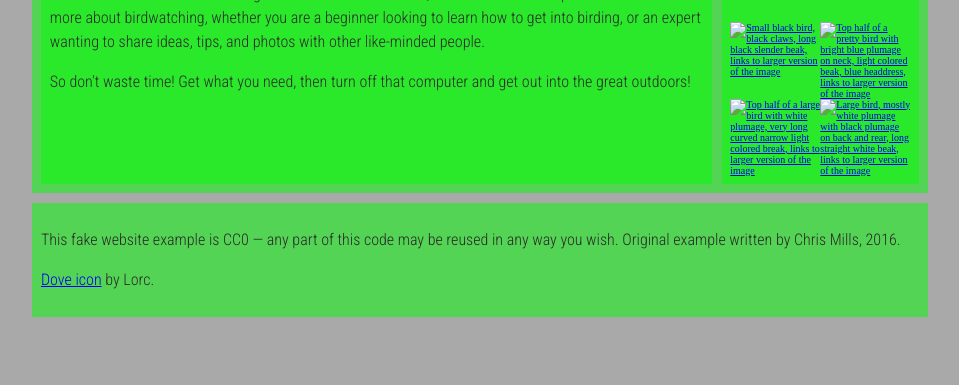
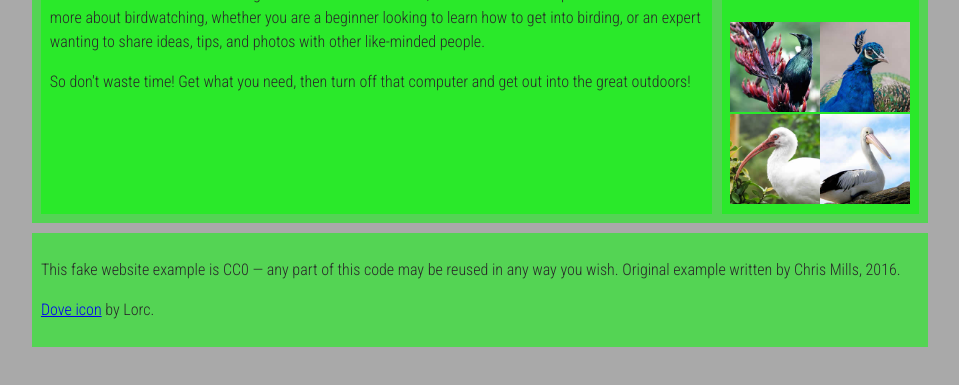
Before and after one commit to isa8970/hello.github.io, a plain HTML site: page index.html in a window 1280 px wide. Shown: the part 329-714 px from the top of the page, without its empty margins (160-1119 px from the left). Drawn offline with Linux system fonts and the light colour scheme.

Commit message:
Update index.html

```diff
--- a/index.html
+++ b/index.html
@@ -16,7 +16,7 @@
       <header>
 
         <h1>Birdwatching</h1>
-        <img src="img/dove.png" alt="a simple dove logo">
+        <img src="/img/dove.png" alt="a simple dove logo">
 
     <nav>
       <ul>
@@ -47,10 +47,10 @@
 
   <h2>Favourite photos</h2>
 
-        <a href="img/favorite-1.jpg"><img src="../assets/img/favorite-1_th.jpg" alt="Small black bird, black claws, long black slender beak, links to larger version of the image"></a>
-        <a href="img/favorite-2.jpg"><img src="../assets/img/favorite-2_th.jpg" alt="Top half of a pretty bird with bright blue plumage on neck, light colored beak, blue headdress, links to larger version of the image"></a>
-        <a href="img/favorite-3.jpg"><img src="../assets/img/favorite-3_th.jpg" alt="Top half of a large bird with white plumage, very long curved narrow light colored break, links to larger version of the image"></a>
-        <a href="img/favorite-4.jpg"><img src="../assets/img/favorite-4_th.jpg" alt="Large bird, mostly white plumage with black plumage on back and rear, long straight white beak, links to larger version of the image"></a>
+        <a href="img/favorite-1.jpg"><img src="img/favorite-1_th.jpg" alt="Small black bird, black claws, long black slender beak, links to larger version of the image"></a>
+        <a href="img/favorite-2.jpg"><img src="img/favorite-2_th.jpg" alt="Top half of a pretty bird with bright blue plumage on neck, light colored beak, blue headdress, links to larger version of the image"></a>
+        <a href="img/favorite-3.jpg"><img src="img/favorite-3_th.jpg" alt="Top half of a large bird with white plumage, very long curved narrow light colored break, links to larger version of the image"></a>
+        <a href="img/favorite-4.jpg"><img src="img/favorite-4_th.jpg" alt="Large bird, mostly white plumage with black plumage on back and rear, long straight white beak, links to larger version of the image"></a>
 
 </aside>
 </main>
```
